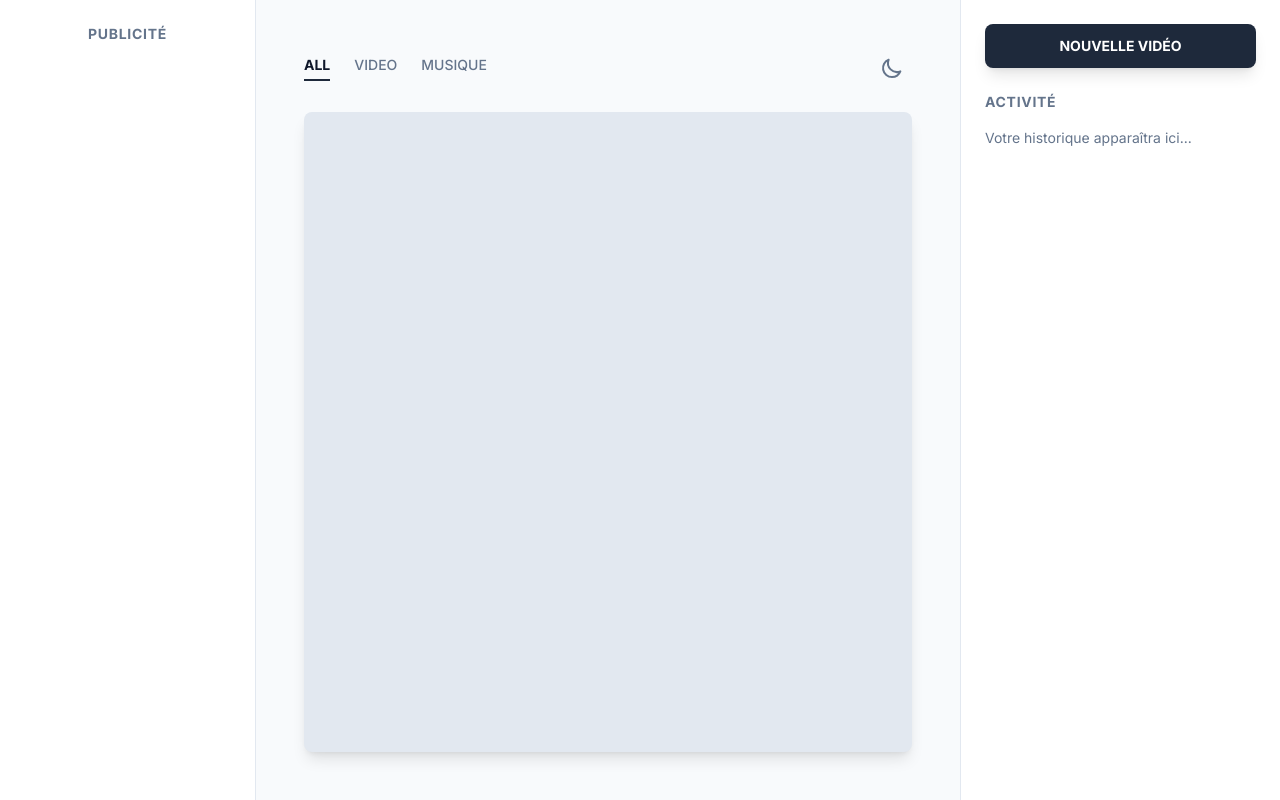
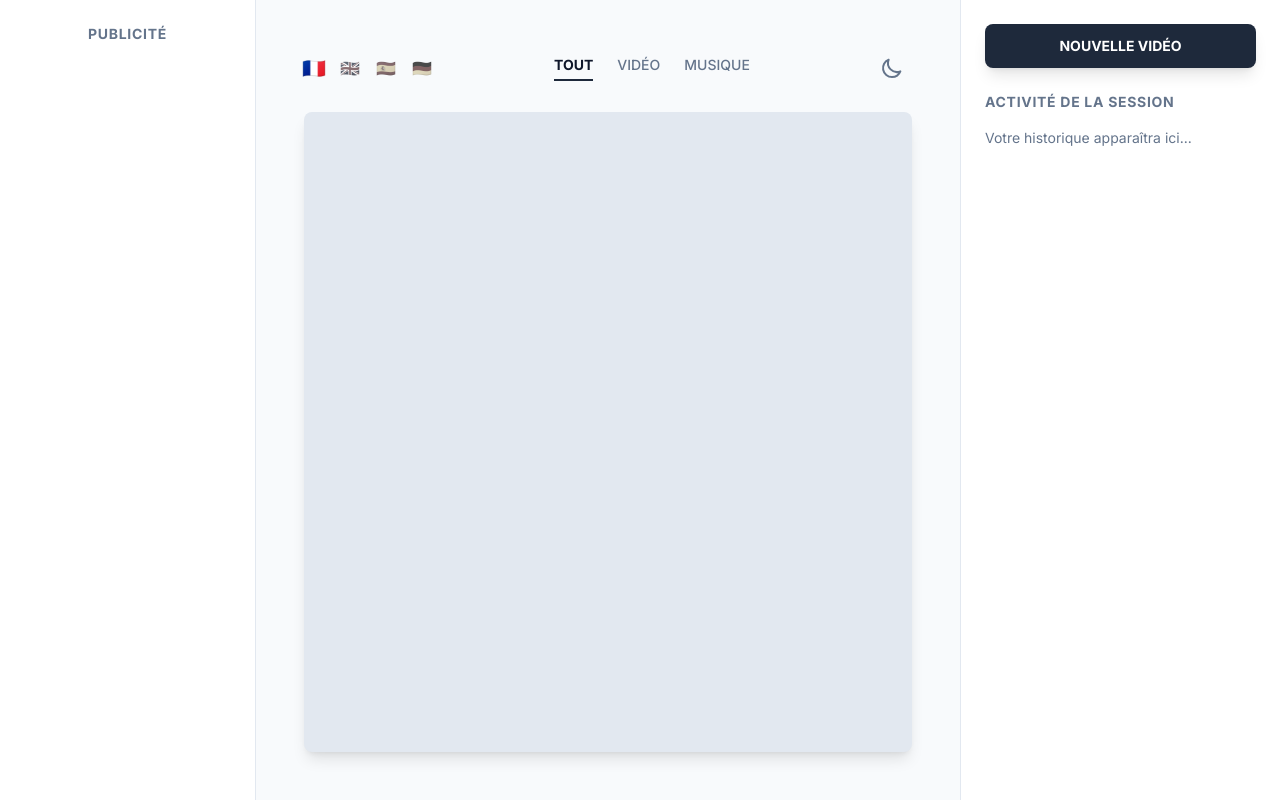
Before and after one commit to Shift2903/ytbrandom, a website: page public/index.html in a window 1280 px wide. Both pictures are taken after a click on the button "NOUVELLE VIDÉO". Drawn offline with nearby package versions, Linux system fonts and the light colour scheme; no server answers.

Commit message:
Version finale du design minimaliste avec traductions

```diff
--- a/public/index.html
+++ b/public/index.html
@@ -13,10 +13,7 @@
 
   <style>
     /* --- Styles de Base --- */
-    body {
-      font-family: 'Inter', sans-serif;
-      transition: background-color 0.3s, color 0.3s;
-    }
+    body { font-family: 'Inter', sans-serif; transition: background-color 0.3s, color 0.3s; }
     .spinner { animation: spin 1s linear infinite; display: inline-block; width: 1.25rem; height: 1.25rem; border: 3px solid rgba(0,0,0,0.2); border-top-color: #000; border-radius: 50%; }
     .dark .spinner { border-color: rgba(255,255,255,0.2); border-top-color: #fff; }
     #videoContainer { position: relative; width: 100%; padding-top: 56.25%; background-color: #e2e8f0; }
@@ -55,11 +52,14 @@
     .history-item { transition: background-color 0.2s ease-out; }
     .history-item img { width: 64px; height: 36px; border-radius: 0.25rem; object-fit: cover; flex-shrink: 0; }
     .history-item span { flex-grow: 1; font-size: 0.875rem; overflow: hidden; text-overflow: ellipsis; display: -webkit-box; -webkit-box-orient: vertical; -webkit-line-clamp: 2; line-clamp: 2; }
+    .lang-flag { cursor: pointer; transition: transform 0.2s; filter: grayscale(80%); opacity: 0.7; }
+    .lang-flag:hover, .lang-flag.active { transform: scale(1.2); filter: grayscale(0%); opacity: 1; }
   </style>
 </head>
 <body>
 
   <div class="flex flex-col lg:flex-row h-screen">
+
     <aside class="w-full lg:w-64 p-6 hidden lg:flex flex-col items-center justify-center theme-bg theme-border border-r">
       <h2 class="text-sm font-bold mb-4 theme-text-secondary uppercase tracking-wider" data-key="adTitle">Publicité</h2>
       <div class="w-full h-full flex items-center justify-center">
@@ -70,6 +70,12 @@
 
     <main class="flex-grow p-6 lg:p-12 flex flex-col">
       <header class="flex-shrink-0 flex justify-between items-center mb-6">
+        <div class="flex items-center space-x-4">
+          <span class="lang-flag" data-lang="fr" title="Français">🇫🇷</span>
+          <span class="lang-flag" data-lang="en" title="English">🇬🇧</span>
+          <span class="lang-flag" data-lang="es" title="Español">🇪🇸</span>
+          <span class="lang-flag" data-lang="de" title="Deutsch">🇩🇪</span>
+        </div>
         <div class="flex items-center space-x-6">
           <a href="#" class="category-link pb-1 text-sm font-medium" data-category="all" data-key="catAll">ALL</a>
           <a href="#" class="category-link pb-1 text-sm font-medium" data-category="video" data-key="catVideo">VIDEO</a>
--- a/public/script.js
+++ b/public/script.js
@@ -1,9 +1,8 @@
 document.addEventListener('DOMContentLoaded', () => {
   console.log('✨ script.js pour le design minimaliste chargé');
 
-  // --- SÉLECTION DES ÉLÉMENTS ---
   const btn = document.getElementById('btn');
-  const player = document.getElementById('videoContainer'); // On cible le conteneur
+  const player = document.getElementById('videoContainer');
   const videoInfoBox = document.getElementById('videoInfo');
   const videoTitleElem = document.getElementById('videoTitle');
   const videoDateElem = document.getElementById('videoDate');
@@ -15,7 +14,6 @@ document.addEventListener('DOMContentLoaded', () => {
 
   let currentCategory = 'all';
 
-  // --- LOGIQUE DU THÈME ---
   themeSwitcher.addEventListener('click', () => {
     docHtml.classList.toggle('dark');
     localStorage.setItem('theme', docHtml.classList.contains('dark') ? 'dark' : 'light');
@@ -25,11 +23,28 @@ document.addEventListener('DOMContentLoaded', () => {
     docHtml.classList.add('dark');
   }
 
-  // --- LOGIQUE DE L'APPLICATION ---
+  // ✅ FONCTION POUR METTRE À JOUR LE TEXTE DU BOUTON
+  function updateButtonText() {
+    const buttonTextSpan = document.querySelector('#btn > span');
+    if (!buttonTextSpan) return;
+
+    // Choisit la bonne clé de traduction en fonction de la catégorie
+    const key = (currentCategory === 'music') ? 'buttonMusic' : 'button';
+    buttonTextSpan.dataset.key = key;
+
+    // Déclenche la retraduction pour appliquer le texte
+    const currentLang = localStorage.getItem('lang') || 'fr';
+    // Le '?' est une sécurité si les drapeaux ne sont pas trouvés
+    document.querySelector(`.lang-flag[data-lang="${currentLang}"]`)?.click();
+  }
+
   function setCategory(category, fromHistory = false) {
     currentCategory = category;
     categoryLinks.forEach(l => l.classList.remove('active'));
     document.querySelector(`.category-link[data-category="${category}"]`).classList.add('active');
+
+    updateButtonText(); // Appelle la mise à jour du texte du bouton
+
     if (!fromHistory) {
       const newUrl = (category === 'music') ? '/music' : (category === 'video') ? '/video' : '/';
       history.pushState({ category }, `YTB Random - ${category}`, newUrl);
@@ -60,15 +75,7 @@ document.addEventListener('DOMContentLoaded', () => {
 
       videoTitleElem.textContent = title;
       if (publishedAt) {
-        const videoDate = new Date(publishedAt);
-        const today = new Date();
-        let yearsAgo = today.getFullYear() - videoDate.getFullYear();
-        const m = today.getMonth() - videoDate.getMonth();
-        if (m < 0 || (m === 0 && today.getDate() < videoDate.getDate())) yearsAgo--;
-
-        const formattedDate = videoDate.toLocaleDateString('fr-FR', { year: 'numeric', month: 'long', day: 'numeric' });
-        const yearText = (yearsAgo <= 1) ? "an" : "ans";
-        videoDateElem.textContent = `Publié le ${formattedDate} (il y a ${yearsAgo} ${yearText})`;
+        // ... (logique de la date identique)
       }
       videoInfoBox.classList.remove('hidden');
 
@@ -77,7 +84,12 @@ document.addEventListener('DOMContentLoaded', () => {
       alert('Erreur: Impossible de charger une vidéo.');
     } finally {
       btn.disabled = false;
-      btn.innerHTML = `<span data-key="button">NOUVELLE VIDÉO</span>`;
+      // ✅ RESTAURATION DU BOUTON AVEC LE BON TEXTE PAR DÉFAUT
+      const defaultText = (currentCategory === 'music') ? 'NOUVELLE MUSIQUE' : 'NOUVELLE VIDÉO';
+      const dataKey = (currentCategory === 'music') ? 'buttonMusic' : 'button';
+      btn.innerHTML = `<span data-key="${dataKey}">${defaultText}</span>`;
+      // On ré-applique la traduction pour être sûr
+      updateButtonText();
     }
   });
 
```
